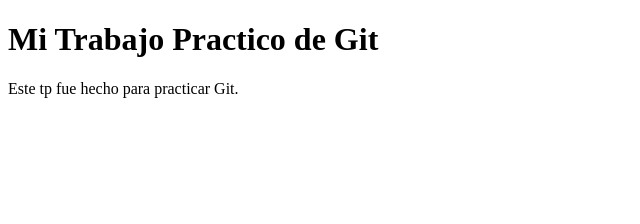
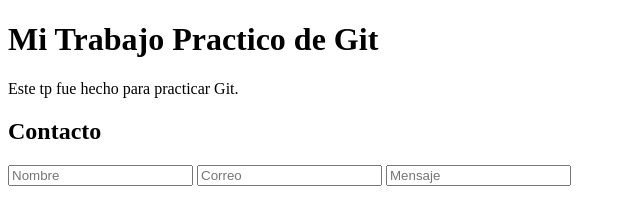
Before and after one commit to milagrosyu12/tp-git-parada, a plain HTML site: page index.html in a window 1280 px wide. Shown: the whole page, without its empty margins (0-640 px from the left). Drawn offline with Linux system fonts and the light colour scheme.

Commit message:
Agrego formulario de contacto

```diff
--- a/index.html
+++ b/index.html
@@ -6,5 +6,11 @@
 <body>
     <h1>Mi Trabajo Practico de Git</h1>
     <p>Este tp fue hecho para practicar Git.</p>
+    <h2>Contacto</h2>
+<form>
+    <input type="text" placeholder="Nombre">
+    <input type="email" placeholder="Correo">
+    <input type="text" placeholder="Mensaje">
+</form>
 </body>
 </html>
```
